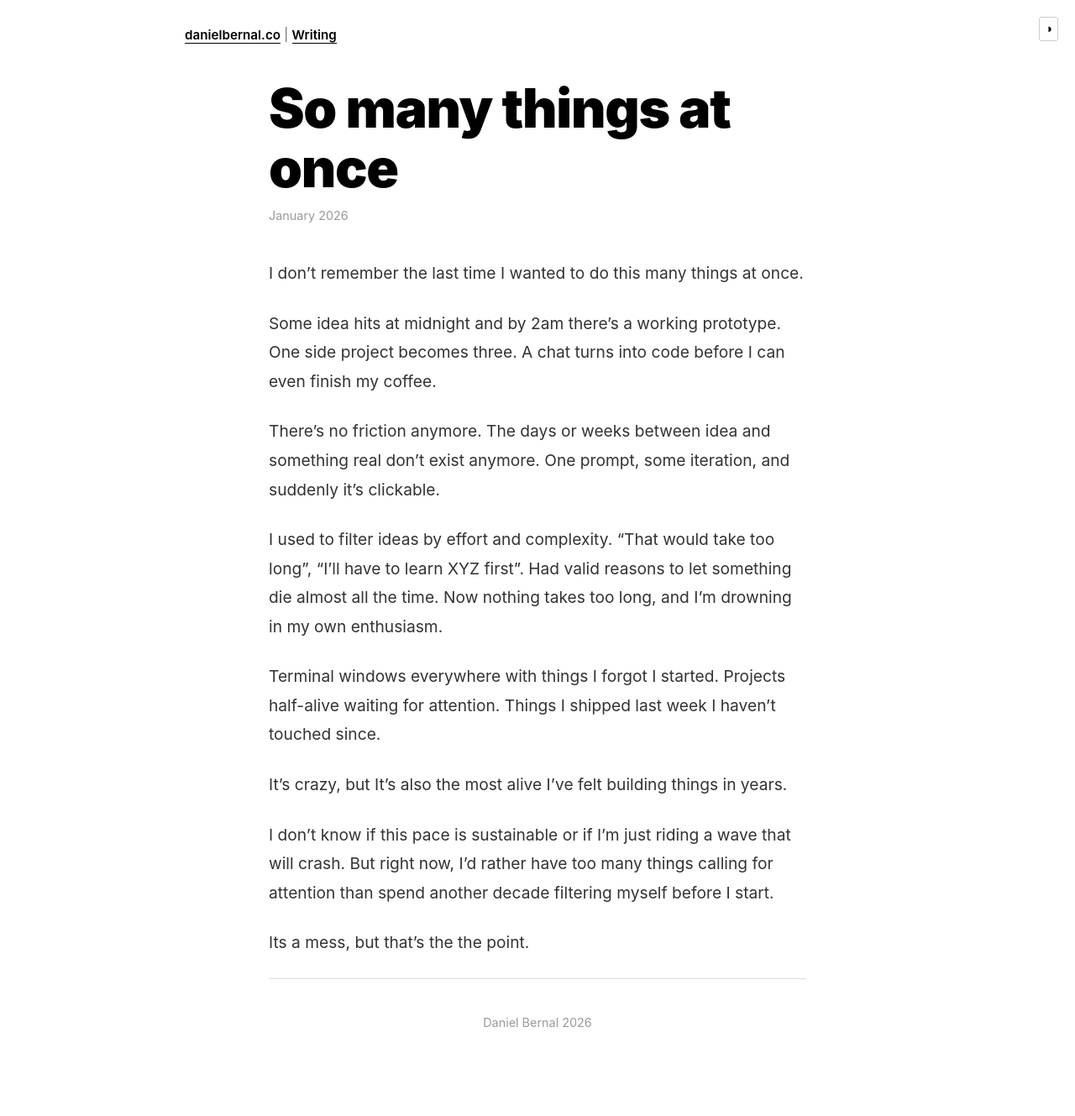
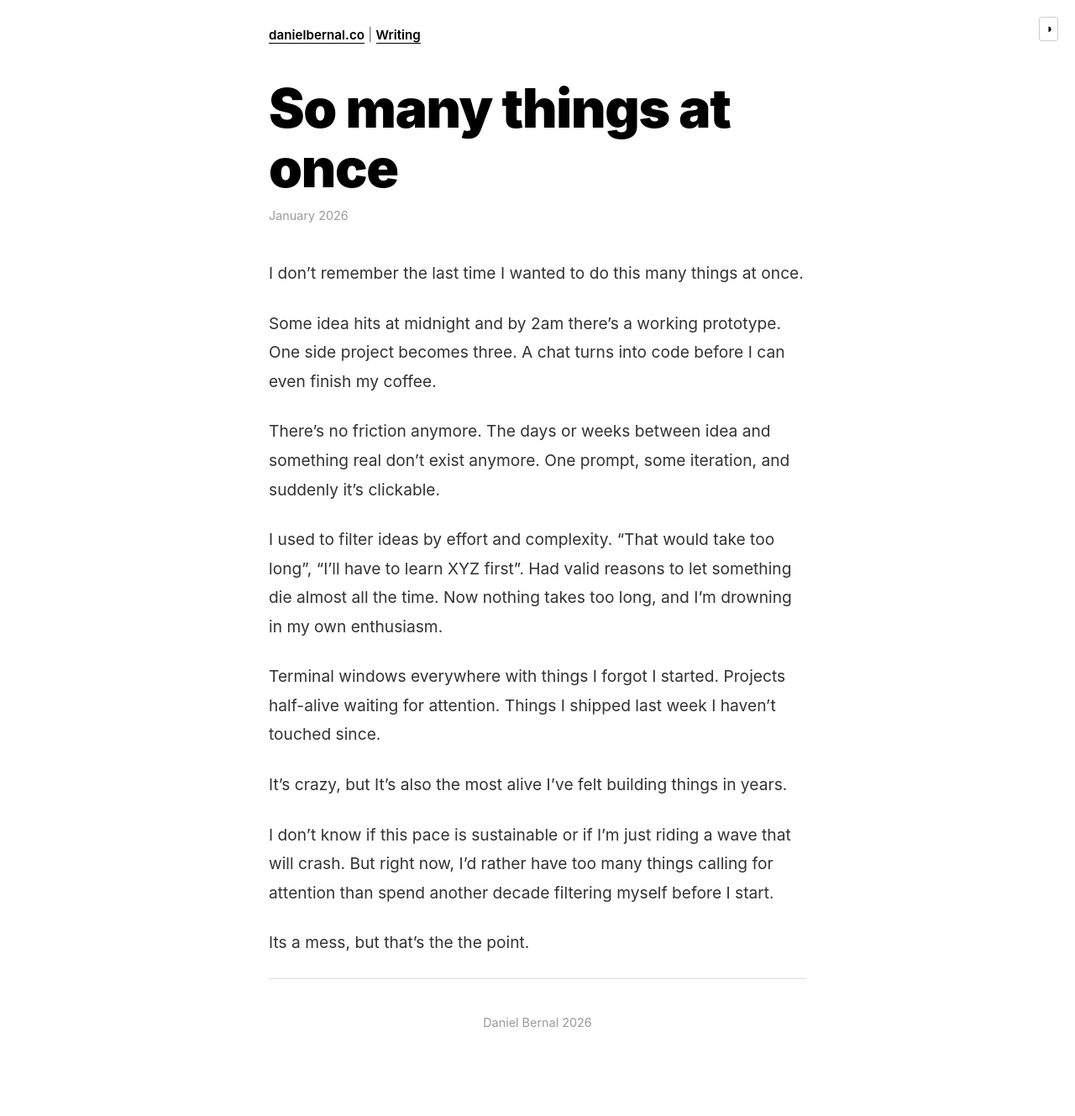
Before and after one commit to afterxleep/danielbernal.co, a Jekyll site: the page built from _posts/2026-01-08-so-many-things-at-once.md, in a window 1280 px wide. Shown: the whole page at 84% size. Built offline with Jekyll 4.4.1, drawn with Linux system fonts in a browser that asks for light colours.

Commit message:
Align navigation to left of content on post pages (700px)

```diff
--- a/_layouts/default.html
+++ b/_layouts/default.html
@@ -178,6 +178,10 @@
 
     /* Post pages use 700px width for everything */
     .layout-post .container {
+      max-width: 700px;
+    }
+
+    .layout-post .site-header {
       max-width: 700px;
     }
 
```
Also changed, not shown: 5 other files.
